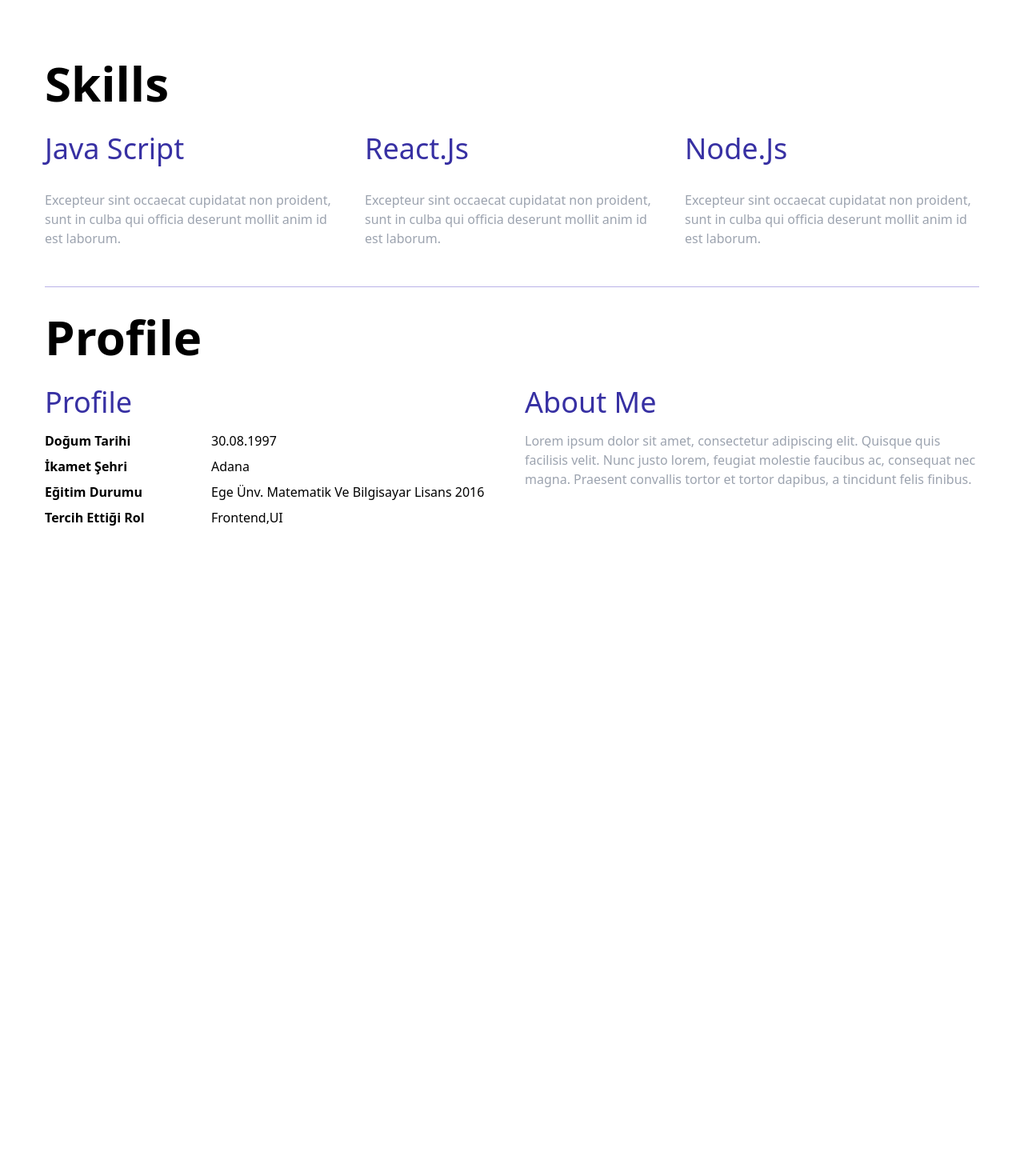
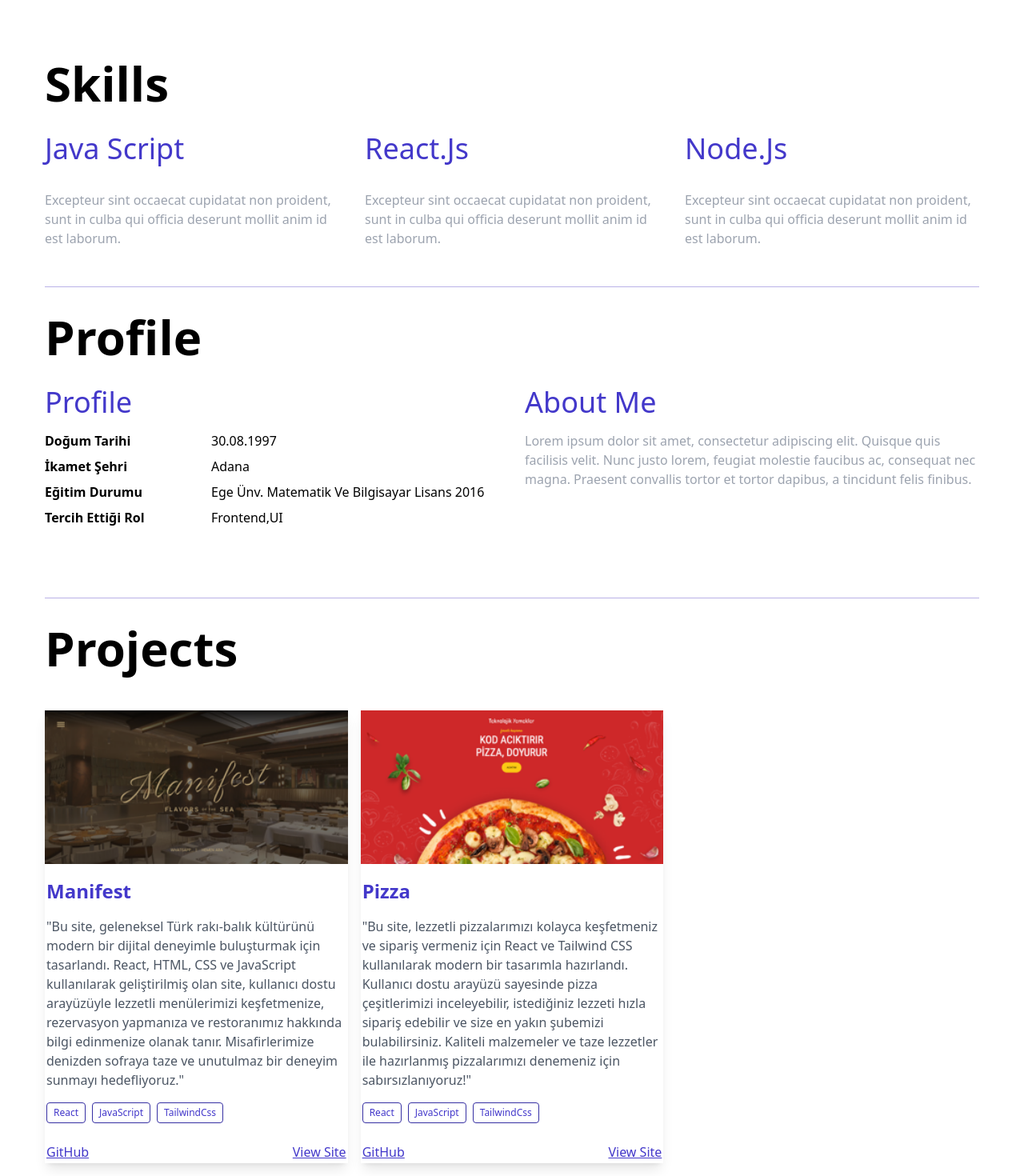
Before and after one commit to kurtemrecan/my-portfolio-site, a React (Vite) app: page / in a window 1280 px wide. Shown: the part 664-2134 px from the top of the page at 80% size. Before the commit the page ends 1379 px from the top, so only its background shows below. Built offline with nearby package versions, Linux system fonts and the light colour scheme.

Commit message:
Projects.Data created and pulled into Projects.jsx

```diff
--- a/src/App.jsx
+++ b/src/App.jsx
@@ -6,6 +6,7 @@ import './index.css';
 import ModeSwitch from './components/ModeSwitch';
 import Skills from './components/Skills';
 import Profile from './components/Profile';
+import Projects from './components/Projects';
 
 function App() {
   return (
@@ -15,6 +16,7 @@ function App() {
       <Hero />
       <Skills />
       <Profile />
+      <Projects />
     </div>
   );
 }
--- a/src/components/Header.jsx
+++ b/src/components/Header.jsx
@@ -5,7 +5,7 @@ export default function Header() {
   const [activeButton, setActiveButton] = useState('hireme');
 
   const activeButtonClasses =
-    'border border-custom-blue text-custom-blue py-2 px-4 rounded transition';
+    'border border-custom-blue text-indigo-700 py-2 px-4 rounded transition';
   const inactiveButtonClasses =
     'text-gray-400 py-2 px-4 rounded hover:text-gray-800 transition';
 
--- a/src/components/Hero.jsx
+++ b/src/components/Hero.jsx
@@ -15,7 +15,7 @@ const Hero = () => {
       <div className="flex flex-col">
         <div className="flex items-center mb-2 mt-12">
           <div className="border-t-2 border-custom-blue w-32"></div>
-          <h1 className="mx-4 text-xl font-regular text-custom-blue">
+          <h1 className="mx-4 text-xl font-regular text-indigo-700">
             Emre Can Kurt
           </h1>
         </div>
@@ -34,7 +34,7 @@ const Hero = () => {
             className={`border border-custom-blue py-2 px-4 rounded transition ${
               clickedButton === 'hire'
                 ? 'bg-custom-blue text-white'
-                : 'text-custom-blue hover:bg-custom-blue hover:text-white'
+                : 'text-indigo-700 hover:bg-custom-blue hover:text-white'
             }`}
           >
             Hire Me
@@ -46,7 +46,7 @@ const Hero = () => {
             className={`flex items-center border border-custom-blue py-2 px-4 rounded transition ${
               clickedButton === 'github'
                 ? 'bg-custom-blue text-white'
-                : 'text-custom-blue hover:bg-custom-blue hover:text-white'
+                : 'text-indigo-700 hover:bg-custom-blue hover:text-white'
             }`}
           >
             <GitHubIcon
@@ -64,7 +64,7 @@ const Hero = () => {
             className={`flex items-center border border-custom-blue py-2 px-4 rounded transition ${
               clickedButton === 'linkedin'
                 ? 'bg-custom-blue text-white'
-                : 'text-custom-blue hover:bg-custom-blue hover:text-white'
+                : 'text-indigo-700 hover:bg-custom-blue hover:text-white'
             }`}
           >
             <LinkedInIcon
--- a/src/components/Profile.jsx
+++ b/src/components/Profile.jsx
@@ -11,7 +11,7 @@ export default function Profile() {
       <div className="flex justify-between border-gray-300 pb-4 mb-4">
         {/* Profil Bilgileri */}
         <div className="flex flex-col w-1/2 pr-4">
-          <h3 className="text-4xl font-regular text-custom-blue mb-4">
+          <h3 className="text-4xl font-regular text-indigo-700 mb-4">
             Profile
           </h3>
           <div className="flex mb-2">
@@ -36,7 +36,7 @@ export default function Profile() {
 
         {/* About Me Bölümü */}
         <div className="flex flex-col w-1/2 pl-4 ">
-          <h3 className="text-4xl font-regular text-custom-blue mb-4">
+          <h3 className="text-4xl font-regular text-indigo-700 mb-4">
             About Me
           </h3>
           <p className="text-gray-400">{profileData.aboutMe}</p>
--- a/src/components/Projects.jsx
+++ b/src/components/Projects.jsx
@@ -0,0 +1,54 @@
+import React from 'react';
+import projectsData from '../data/projectsData';
+
+export default function Projects() {
+  return (
+    <section className="container p-4">
+      <hr className="border-t border-custom-purple mt-4" />
+      <h2 className="text-6xl font-semibold mb-12 mt-8">Projects</h2>
+      <div className="grid grid-cols-1 sm:grid-cols-2 lg:grid-cols-3 gap-4">
+        {projectsData.map((project) => (
+          <div key={project.id} className="overflow-hidden shadow-lg">
+            <img
+              src={project.image}
+              alt={project.title}
+              className="w-full h-48 object-cover"
+            />
+            <div className="p-0.5">
+              <h3 className="text-2xl font-semibold text-indigo-700 mb-4 mt-4">
+                {project.title}
+              </h3>
+              <p className="text-gray-600">{project.description}</p>
+              <div className="flex space-x-2 mt-4">
+                {project.technologies.map((tech, index) => (
+                  <span
+                    key={index}
+                    className="border rounded border-custom-blue text-indigo-700 px-2 py-1 text-xs mb-2"
+                  >
+                    {tech}
+                  </span>
+                ))}
+              </div>
+              <div className="flex justify-between mt-4">
+                <a
+                  href={project.githubLink}
+                  target="_blank"
+                  className="text-indigo-700 underline"
+                >
+                  GitHub
+                </a>
+                <a
+                  href={project.siteLink}
+                  target="_blank"
+                  className="text-indigo-700 underline"
+                >
+                  View Site
+                </a>
+              </div>
+            </div>
+          </div>
+        ))}
+      </div>
+    </section>
+  );
+}
--- a/src/components/Skills.jsx
+++ b/src/components/Skills.jsx
@@ -8,7 +8,7 @@ export default function Skills() {
       <div className="grid grid-cols-1 sm:grid-cols-2 lg:grid-cols-3 gap-8">
         {skillsData.map((skill, index) => (
           <div key={index}>
-            <h3 className="text-4xl text-custom-blue font-regular mb-8">
+            <h3 className="text-4xl text-indigo-700 font-regular mb-8">
               {skill.name}
             </h3>
             <p className="text-gray-400">{skill.description}</p>
--- /dev/null
+++ b/src/data/projectsData.js
@@ -0,0 +1,27 @@
+import project1 from '../assets/manifest-portfolio.png';
+import project2 from '../assets/bol-malzemos.png';
+
+const projectsData = [
+  {
+    id: 1,
+    title: 'Manifest',
+    description:
+      '"Bu site, geleneksel Türk rakı-balık kültürünü modern bir dijital deneyimle buluşturmak için tasarlandı. React, HTML, CSS ve JavaScript kullanılarak geliştirilmiş olan site, kullanıcı dostu arayüzüyle lezzetli menülerimizi keşfetmenize, rezervasyon yapmanıza ve restoranımız hakkında bilgi edinmenize olanak tanır. Misafirlerimize denizden sofraya taze ve unutulmaz bir deneyim sunmayı hedefliyoruz."',
+    image: project1,
+    gihubLink: 'https://github.com/kurtemrecan/manifest.git',
+    siteLink: 'https://manifest-fawn.vercel.app',
+    technologies: ['React', 'JavaScript', 'TailwindCss'],
+  },
+  {
+    id: 2,
+    title: 'Pizza',
+    description:
+      '"Bu site, lezzetli pizzalarımızı kolayca keşfetmeniz ve sipariş vermeniz için React ve Tailwind CSS kullanılarak modern bir tasarımla hazırlandı. Kullanıcı dostu arayüzü sayesinde pizza çeşitlerimizi inceleyebilir, istediğiniz lezzeti hızla sipariş edebilir ve size en yakın şubemizi bulabilirsiniz. Kaliteli malzemeler ve taze lezzetler ile hazırlanmış pizzalarımızı denemeniz için sabırsızlanıyoruz!"',
+    image: project2,
+    gihubLink: 'https://github.com/kurtemrecan/bol-malzemos.git',
+    siteLink: 'https://bol-malzemos.vercel.app/',
+    technologies: ['React', 'JavaScript', 'TailwindCss'],
+  },
+];
+
+export default projectsData;
```
Also changed, not shown: src/assets/bol-malzemos.png (added), src/assets/manifest-portfolio.png (added), src/data/data.js (deleted).
